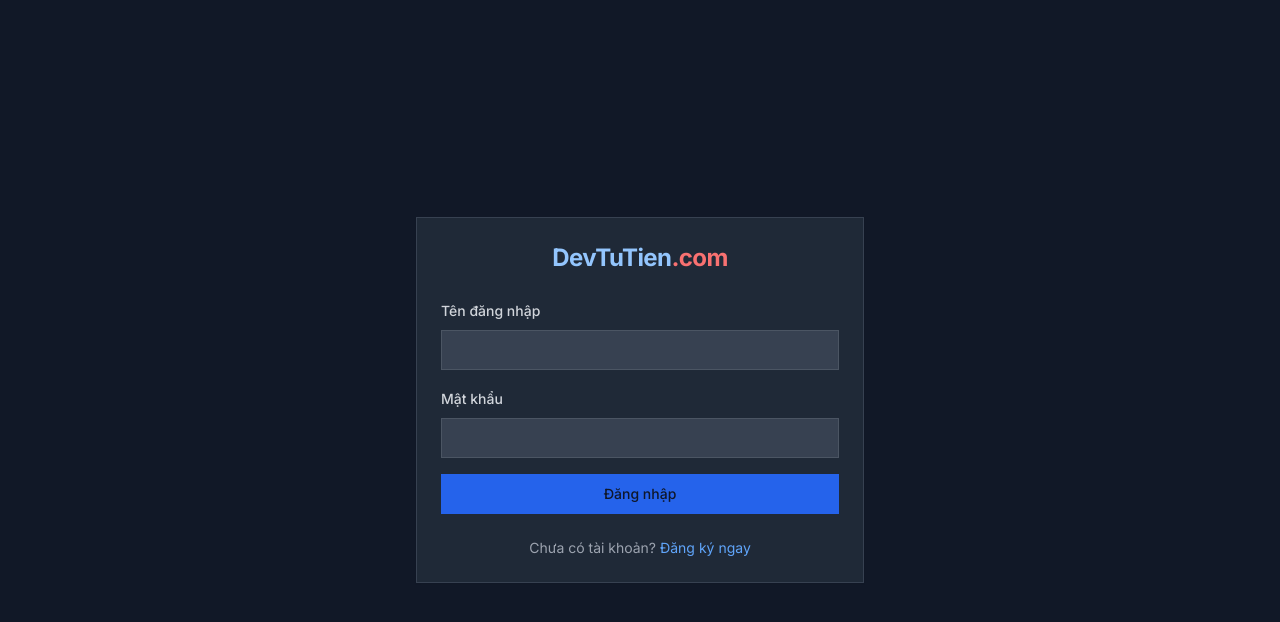
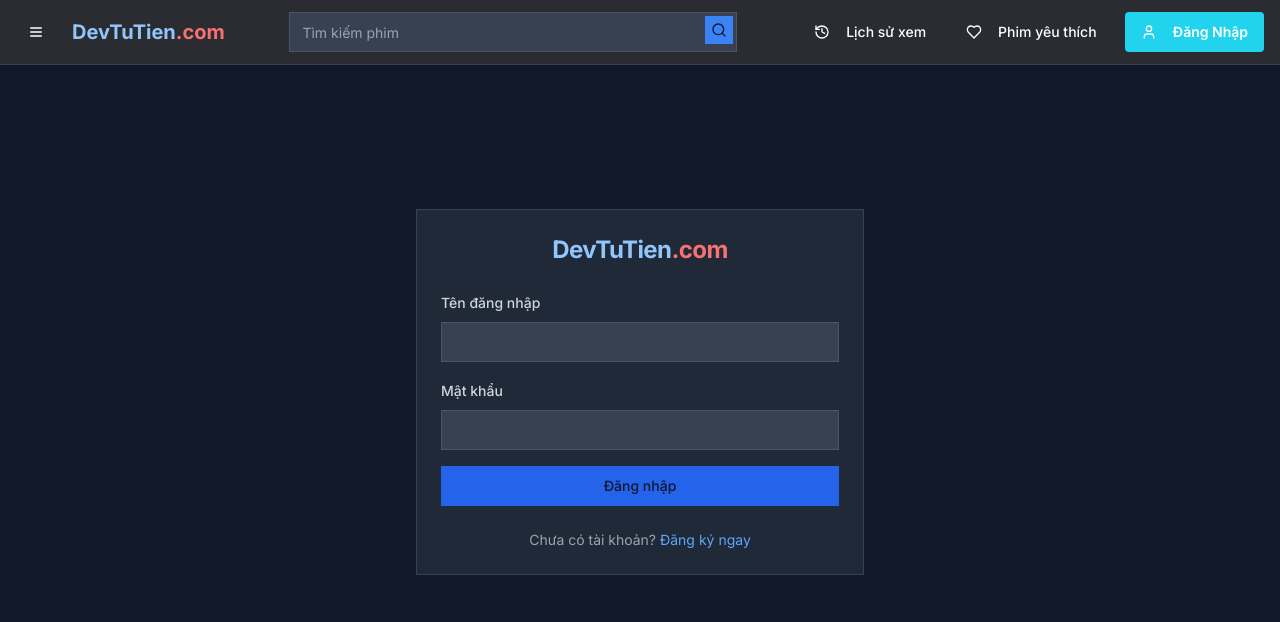
Before and after one commit to ducdoan-04/MovieWebsite, a Next.js app: page /login in a window 1280 px wide. Shown: the top 622 px of the page. Built offline with nearby package versions, Linux system fonts and the light colour scheme.

Commit message:
update page login & register

```diff
--- a/app/login/page.tsx
+++ b/app/login/page.tsx
@@ -10,6 +10,7 @@ import { Input } from "@/components/ui/input"
 import { Card, CardContent, CardHeader, CardTitle, CardFooter } from "@/components/ui/card"
 import { Label } from "@/components/ui/label"
 import { Alert, AlertDescription } from "@/components/ui/alert"
+import { Search, Menu, User, Heart, History, ChevronLeft, ChevronRight, Radius } from "lucide-react"
 
 export default function LoginPage() {
   const router = useRouter()
@@ -17,6 +18,11 @@ export default function LoginPage() {
   const [password, setPassword] = useState("")
   const [error, setError] = useState("")
   const [loading, setLoading] = useState(false)
+  const [searchQuery, setSearchQuery] = useState("")
+
+  const handleLoginClick = () => {
+    router.push("/login")
+  }
 
   const handleSubmit = async (e: React.FormEvent) => {
     e.preventDefault()
@@ -52,7 +58,55 @@ export default function LoginPage() {
   }
 
   return (
-    <div className="min-h-screen bg-gray-900 flex items-center justify-center p-4">
+  <div className="min-h-screen bg-gray-900 text-white" style={{background:"#202125"}}>
+    {/* Header */}
+    <header className="bg-gray-800 border-b border-gray-700" style={{background:"#2a2c31",position:"fixed",top:0,left:0,right:0,zIndex:1000}}>
+        <div className="container mx-auto px-4 py-3">
+          <div className="flex items-center justify-between">
+            <div className="flex items-center space-x-4">
+              <Button variant="ghost" size="sm">
+                <Menu className="h-5 w-5" />
+              </Button>
+              <div className="text-xl font-bold text-blue-300">
+              DevTuTien<span className="text-orange-400"></span>
+                <span className="text-red-400">.com</span>
+              </div>
+            </div>
+
+            <div className="flex-1 max-w-md mx-8">
+              <div className="relative">
+                <Input
+                  type="text"
+                  placeholder="Tìm kiếm phim"
+                  value={searchQuery}
+                  onChange={(e) => setSearchQuery(e.target.value)}
+                  className="bg-gray-700 border-gray-600 text-white placeholder-gray-400 pr-10"
+                />
+                <Button size="sm" className="absolute right-1 top-1 h-7 w-7 p-0">
+                  <Search className="h-4 w-4" />
+                </Button>
+              </div>
+            </div>
+
+            <div className="flex items-center space-x-4">
+              <Button variant="ghost" size="sm">
+                <History className="h-5 w-5 mr-2" />
+                Lịch sử xem
+              </Button>
+              <Button variant="ghost" size="sm">
+                <Heart className="h-5 w-5 mr-2" />
+                Phim yêu thích
+              </Button>
+              <Button className="bg-cyan-400 hover:bg-cyan-500 text-white font-semibold py-2 px-4 rounded" onClick={handleLoginClick} >
+                <User className="h-4 w-4 mr-2" />
+                Đăng Nhập
+              </Button>
+            </div>
+          </div>
+        </div>
+      </header>
+
+      <div className="min-h-screen bg-gray-900 flex items-center justify-center p-4 pt-0">
         <Card className="w-full max-w-md bg-gray-800 border-gray-700">
           <CardHeader className="text-center">
             <CardTitle className="text-2xl font-bold text-blue-300">
@@ -110,5 +164,9 @@ export default function LoginPage() {
           </CardFooter>
         </Card>
         </div>
+
+  </div>
+
+
   )
 }
--- a/app/register/page.tsx
+++ b/app/register/page.tsx
@@ -10,6 +10,7 @@ import { Input } from "@/components/ui/input"
 import { Card, CardContent, CardHeader, CardTitle, CardFooter } from "@/components/ui/card"
 import { Label } from "@/components/ui/label"
 import { Alert, AlertDescription } from "@/components/ui/alert"
+import { Search, Menu, User, Heart, History, ChevronLeft, ChevronRight, Radius } from "lucide-react"
 
 export default function RegisterPage() {
   const router = useRouter()
@@ -26,6 +27,12 @@ export default function RegisterPage() {
     const { name, value } = e.target
     setFormData((prev) => ({ ...prev, [name]: value }))
   }
+
+  const handleLoginClick = () => {
+    router.push("/login")
+  }
+
+  const [searchQuery, setSearchQuery] = useState("")
 
   const handleSubmit = async (e: React.FormEvent) => {
     e.preventDefault()
@@ -68,6 +75,55 @@ export default function RegisterPage() {
   }
 
   return (
+    <div className="min-h-screen bg-gray-900 text-white" style={{background:"#202125"}}>
+      {/* Header */}
+      <header className="bg-gray-800 border-b border-gray-700" style={{background:"#2a2c31",position:"fixed",top:0,left:0,right:0,zIndex:1000}}>
+        <div className="container mx-auto px-4 py-3">
+          <div className="flex items-center justify-between">
+            <div className="flex items-center space-x-4">
+              <Button variant="ghost" size="sm">
+                <Menu className="h-5 w-5" />
+              </Button>
+              <div className="text-xl font-bold text-blue-300">
+              DevTuTien<span className="text-orange-400"></span>
+                <span className="text-red-400">.com</span>
+              </div>
+            </div>
+
+            <div className="flex-1 max-w-md mx-8">
+              <div className="relative">
+                <Input
+                  type="text"
+                  placeholder="Tìm kiếm phim"
+                  value={searchQuery}
+                  onChange={(e) => setSearchQuery(e.target.value)}
+                  className="bg-gray-700 border-gray-600 text-white placeholder-gray-400 pr-10"
+                />
+                <Button size="sm" className="absolute right-1 top-1 h-7 w-7 p-0">
+                  <Search className="h-4 w-4" />
+                </Button>
+              </div>
+            </div>
+
+            <div className="flex items-center space-x-4">
+              <Button variant="ghost" size="sm">
+                <History className="h-5 w-5 mr-2" />
+                Lịch sử xem
+              </Button>
+              <Button variant="ghost" size="sm">
+                <Heart className="h-5 w-5 mr-2" />
+                Phim yêu thích
+              </Button>
+              <Button className="bg-cyan-400 hover:bg-cyan-500 text-white font-semibold py-2 px-4 rounded" onClick={handleLoginClick} >
+                <User className="h-4 w-4 mr-2" />
+                Đăng Nhập
+              </Button>
+            </div>
+          </div>
+        </div>
+      </header>
+
+
       <div className="min-h-screen bg-gray-900 flex items-center justify-center p-4">
         <Card className="w-full max-w-md bg-gray-800 border-gray-700">
           <CardHeader className="text-center">
@@ -156,5 +212,7 @@ export default function RegisterPage() {
           </CardFooter>
         </Card>
       </div>
+    </div>
+
   )
 }
--- a/lib/api.ts
+++ b/lib/api.ts
@@ -1,4 +1,4 @@
-const API_BASE_URL = process.env.NEXT_PUBLIC_API_URL || "http://localhost:8080/api"
+const API_BASE_URL = process.env.NEXT_PUBLIC_API_URL ||  "http://localhost:8080/api/v1";
 
 class ApiClient {
   private baseURL: string
```
Lines whose indentation alone changed are shown as unchanged.
